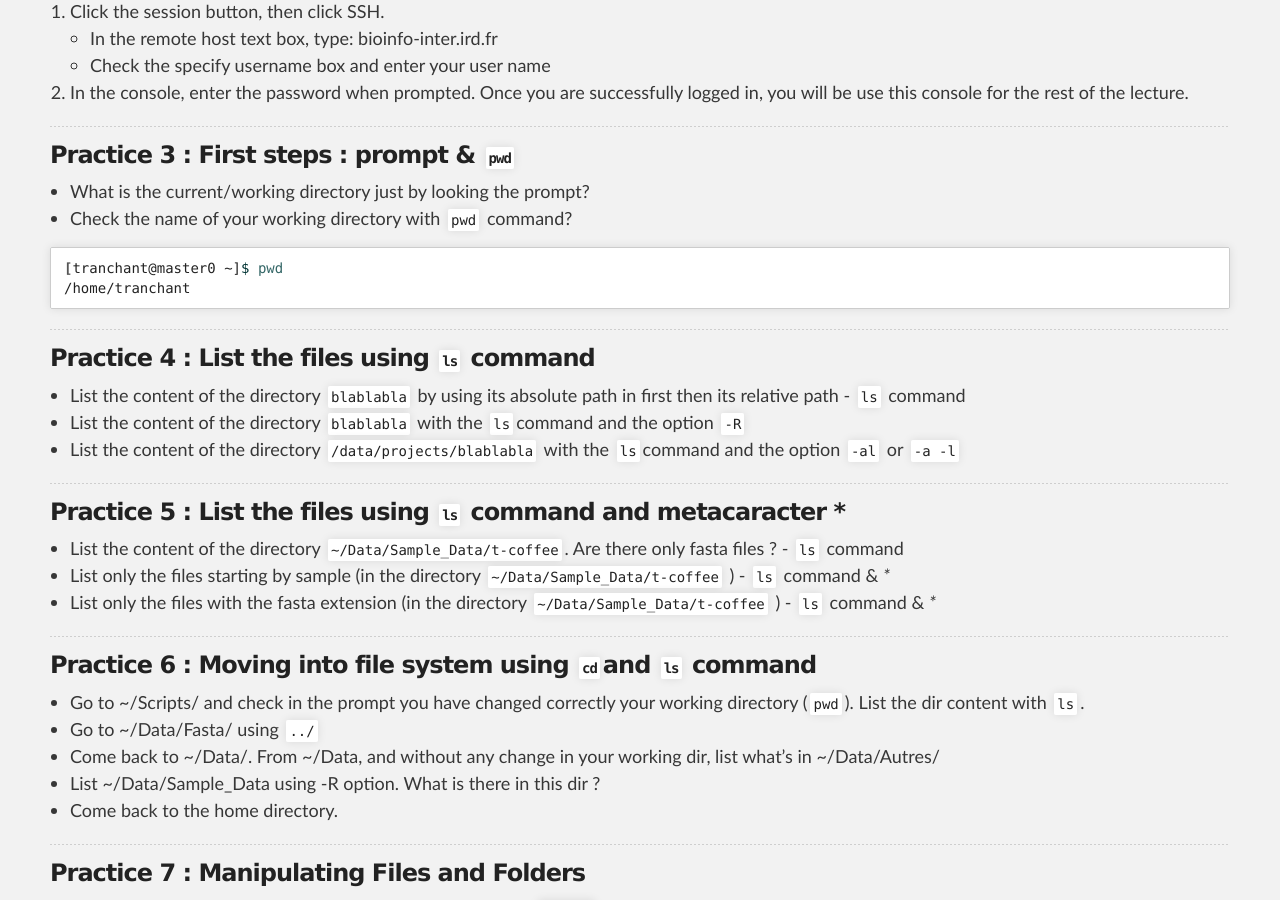
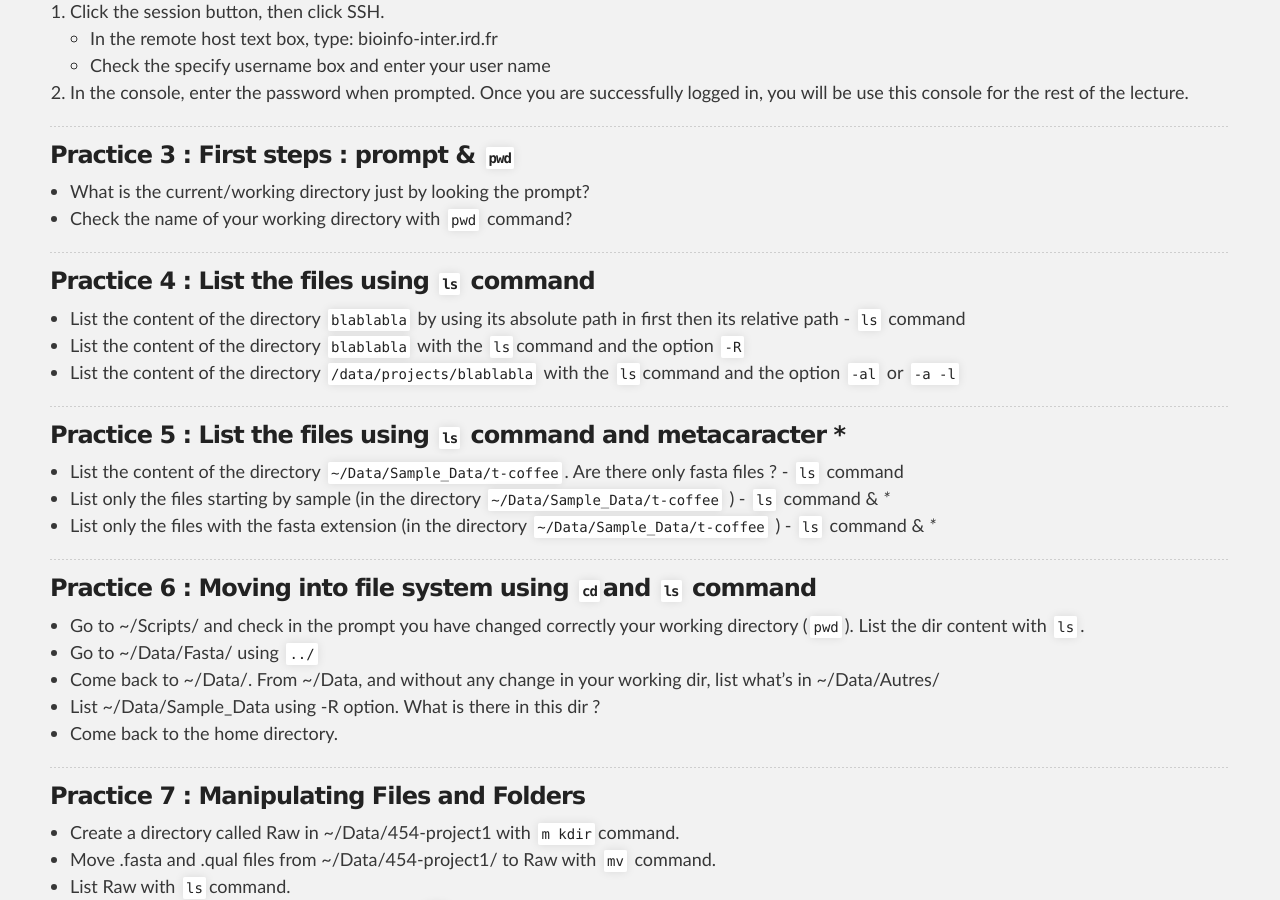
Before and after one commit to SouthGreenPlatform/trainings, a Jekyll site: the page built from _pages/linux/linuxPractice.md, in a window 1280 px wide and 900 px high, scrolled down 3181 px. Built offline with Jekyll 4.4.1, drawn with Linux system fonts in a browser that asks for light colours; nearby versions of some CDN libraries.

Commit message:
Update linuxPractice.md

```diff
--- a/_pages/linux/linuxPractice.md
+++ b/_pages/linux/linuxPractice.md
@@ -118,11 +118,6 @@ Once you are successfully logged in, you will be use this console for the rest o
 
 * What is the current/working directory just by looking the prompt?
 * Check the name of your working directory with `pwd` command?
-
-{% highlight bash %}
-[tranchant@master0 ~]$ pwd
-/home/tranchant
-{% endhighlight %}
 
 -----------------------
 
```
